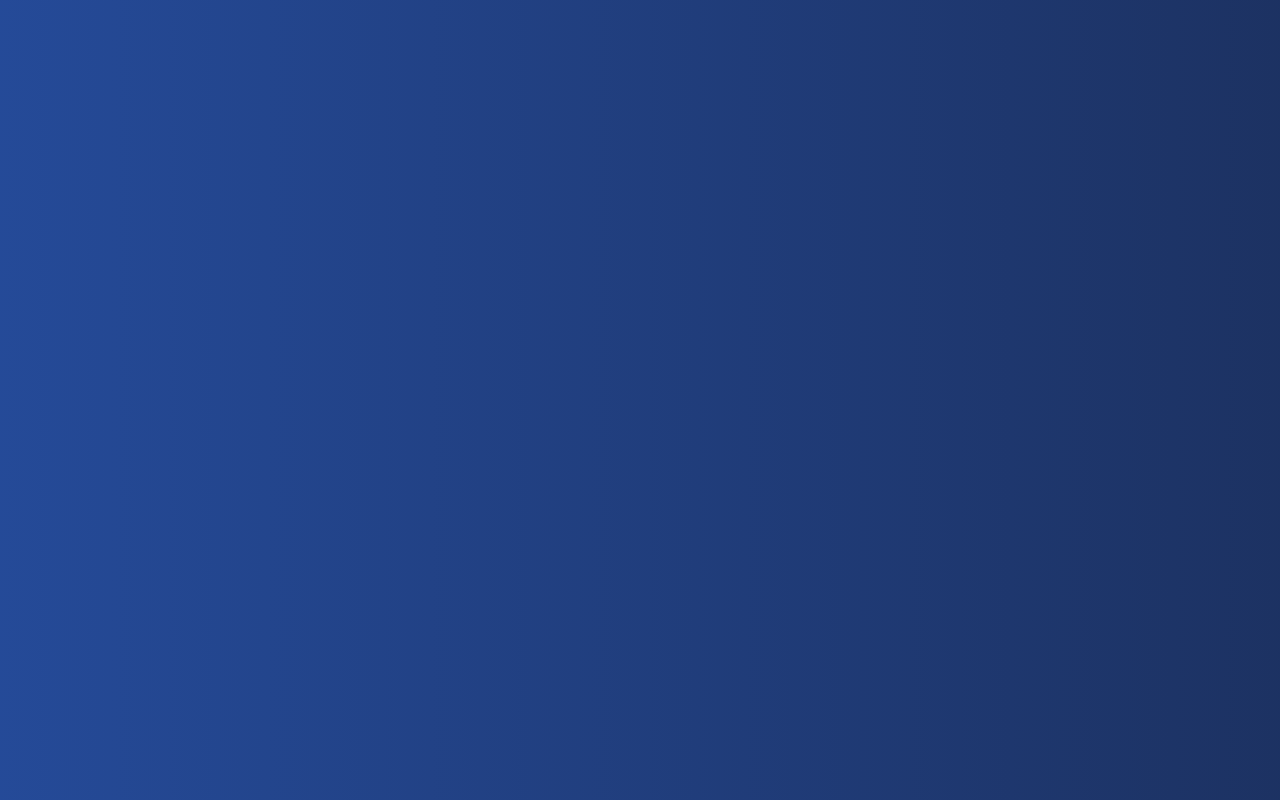
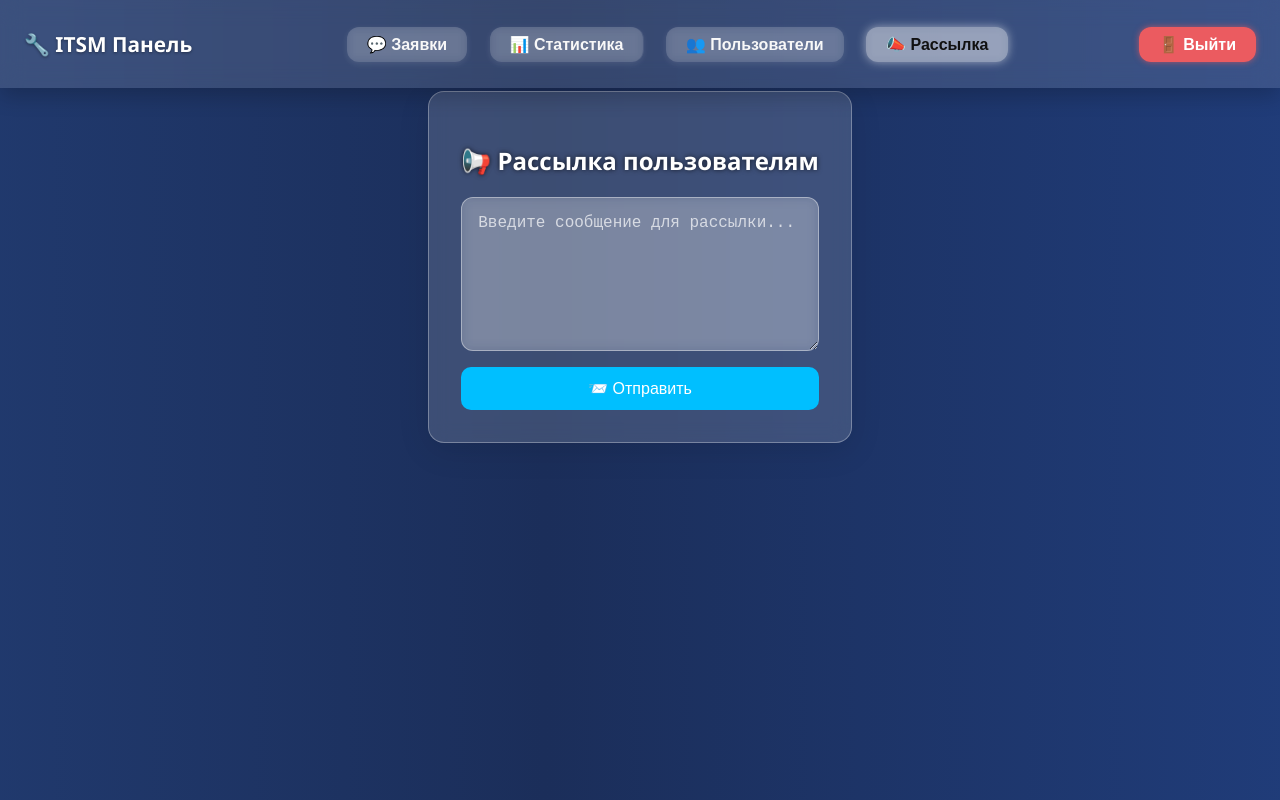
Before and after one commit to maksim-chmel/Ticketing-system-ui, a React (Create React App) app: page /broadcast in a window 1280 px wide. Before the commit this address had no page. Built offline with nearby package versions, Linux system fonts and the light colour scheme; sample sign-in values are in the browser's storage.

Commit message:
Broadcast Add

```diff
--- a/package.json
+++ b/package.json
@@ -46,6 +46,7 @@
     ]
   },
   "devDependencies": {
-    "@types/react-transition-group": "^4.4.12"
+    "@types/react-transition-group": "^4.4.12",
+    "jest": "^27.5.1"
   }
 }
--- a/src/App.tsx
+++ b/src/App.tsx
@@ -8,6 +8,7 @@ import StatsPage from "./components/Statistic/StatisticsPage";
 import UserList from "./components/UserList/UserList";
 import ProtectedRoute from "./components/ProtectedRoute";
 import MainLayout from "./components/MainLayout/MainLayout";
+import BroadcastForm from "./components/BroadcastForm/BroadcastForm";
 
 function App() {
     return (
@@ -26,10 +27,10 @@ function App() {
                             </ProtectedRoute>
                         }
                     >
-                        <Route index element={<div>🏠 Добро пожаловать!</div>} />
                         <Route path="feedback" element={<FeedbackTable />} />
                         <Route path="stats" element={<StatsPage />} />
                         <Route path="users" element={<UserList />} />
+                        <Route path="broadcast" element={<BroadcastForm />} />
                     </Route>
                 </Routes>
             </Router>
--- /dev/null
+++ b/src/components/BroadcastForm/BroadcastForm.tsx
@@ -0,0 +1,65 @@
+import React, { useState } from 'react';
+import './BroadcastMessageForm.css';
+
+const BroadcastMessageForm: React.FC = () => {
+    const [message, setMessage] = useState('');
+    const [status, setStatus] = useState<string | null>(null);
+    const [loading, setLoading] = useState(false);
+
+    const handleSubmit = async (e: React.FormEvent) => {
+        e.preventDefault();
+
+        if (!message.trim()) {
+            setStatus('Сообщение не может быть пустым.');
+            return;
+        }
+
+        setLoading(true);
+        setStatus(null);
+
+        try {
+            const response = await fetch('http://localhost:5101/api/Broadcast/add-broadcastMessage', {
+                method: 'POST',
+                headers: {
+                    'Content-Type': 'application/json',
+                },
+                body: JSON.stringify(message),
+            });
+
+            if (response.ok) {
+                const text = await response.text();
+                setStatus(text);
+                setMessage('');
+            } else {
+                const error = await response.text();
+                setStatus(`Ошибка: ${error}`);
+            }
+        } catch (error) {
+            setStatus(`Ошибка сети: ${(error as Error).message}`);
+        }
+
+        setLoading(false);
+    };
+
+    return (
+        <div className="broadcast-container">
+            <h2 className="broadcast-title">📢 Рассылка пользователям</h2>
+            <form onSubmit={handleSubmit} className="broadcast-form">
+                <textarea
+                    rows={5}
+                    value={message}
+                    onChange={e => setMessage(e.target.value)}
+                    placeholder="Введите сообщение для рассылки..."
+                    className="broadcast-textarea"
+                    disabled={loading}
+                />
+                <button type="submit" disabled={loading} className="broadcast-button">
+                    {loading ? '⏳ Отправка...' : '📨 Отправить'}
+                </button>
+            </form>
+            {status && <p className="broadcast-status">{status}</p>}
+        </div>
+    );
+};
+
+export default BroadcastMessageForm;
--- /dev/null
+++ b/src/components/BroadcastForm/BroadcastMessageForm.css
@@ -0,0 +1,75 @@
+.broadcast-container {
+    max-width: 700px;
+    margin: 40px auto;
+    padding: 32px;
+    border-radius: 16px;
+
+    background: rgba(255, 255, 255, 0.15);
+    backdrop-filter: blur(10px);
+    -webkit-backdrop-filter: blur(10px);
+
+    box-shadow: 0 8px 32px rgba(0, 0, 0, 0.1);
+    border: 1px solid rgba(255, 255, 255, 0.3);
+}
+
+.broadcast-title {
+    margin-bottom: 20px;
+    font-size: 24px;
+    font-weight: 600;
+    text-align: center;
+    color: #fff;
+}
+
+.broadcast-form {
+    display: flex;
+    flex-direction: column;
+}
+
+.broadcast-textarea {
+    resize: vertical;
+    padding: 16px;
+    font-size: 16px;
+    border-radius: 12px;
+    border: 1px solid rgba(255, 255, 255, 0.4);
+    background: rgba(255, 255, 255, 0.2);
+    color: #fff;
+    min-height: 120px;
+    backdrop-filter: blur(6px);
+    transition: border 0.2s;
+}
+
+.broadcast-textarea::placeholder {
+    color: rgba(255, 255, 255, 0.7);
+}
+
+.broadcast-textarea:focus {
+    border-color: #00bfff;
+    outline: none;
+}
+
+.broadcast-button {
+    margin-top: 16px;
+    padding: 12px;
+    font-size: 16px;
+    background-color: #00bfff;
+    color: white;
+    border: none;
+    border-radius: 10px;
+    cursor: pointer;
+    transition: background-color 0.3s;
+}
+
+.broadcast-button:hover {
+    background-color: #009fd4;
+}
+
+.broadcast-button:disabled {
+    background-color: #555;
+    cursor: not-allowed;
+}
+
+.broadcast-status {
+    margin-top: 16px;
+    text-align: center;
+    color: #fff;
+}
--- a/src/components/Navbar/Navbar.tsx
+++ b/src/components/Navbar/Navbar.tsx
@@ -38,6 +38,13 @@ const Navbar: React.FC = () => {
                 >
                     👥 Пользователи
                 </button>
+                <button
+                    className={`nav-button ${isActive("/broadcast") ? "active" : ""}`}
+                    onClick={() => navigate("/broadcast")}
+                    type="button"
+                >
+                    📣 Рассылка
+                </button>
             </div>
             <button className="logout-button" onClick={handleLogout} type="button">
                 🚪 Выйти
```
Also changed, not shown: 1 other file (tests, documents, lock files or other folders).
